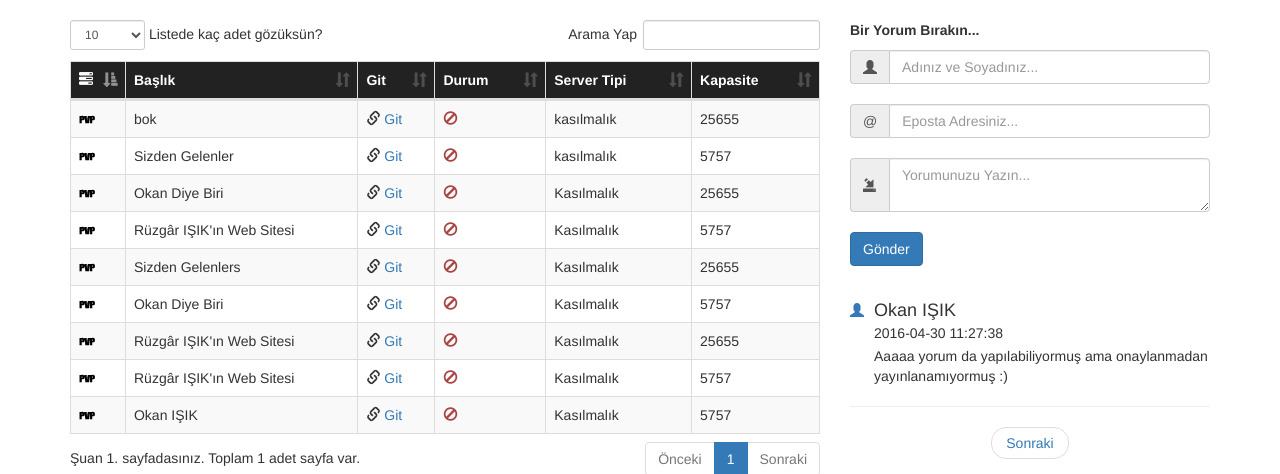
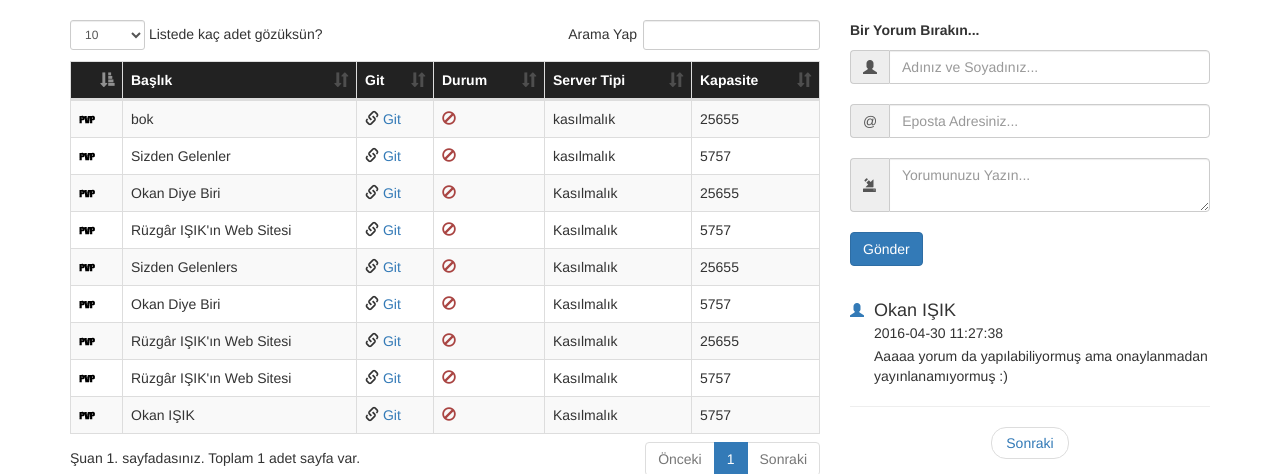
Before and after one commit to 0kan87/pvp, a PHP site: page /index.php in a window 1280 px wide. Shown: the part 51-525 px from the top of the page. Run offline with PHP 8.4, Linux system fonts and the light colour scheme; data comes from the database, SQL or seed files in the repository; data that the repository does not hold is empty.

Commit message:
Güncelleme

```diff
--- a/index.php
+++ b/index.php
@@ -180,7 +180,7 @@ include "yonetim/fonksiyon.php";
 					<table id="pvpliste" class="table table-striped table-bordered" cellspacing="0" width="100%">
 						<thead bgcolor="#222222" style="color:white;">
 							<tr>
-								<th width="16"><span class="glyphicon glyphicon-tasks" aria-hidden="true"></span></th>
+								<th></th>
 								<th><?php echo $dil["baslik"];?></th>
 								<th><?php echo $dil["git"];?></th>
 								<th><?php echo $dil["durum"];?></th>
```
